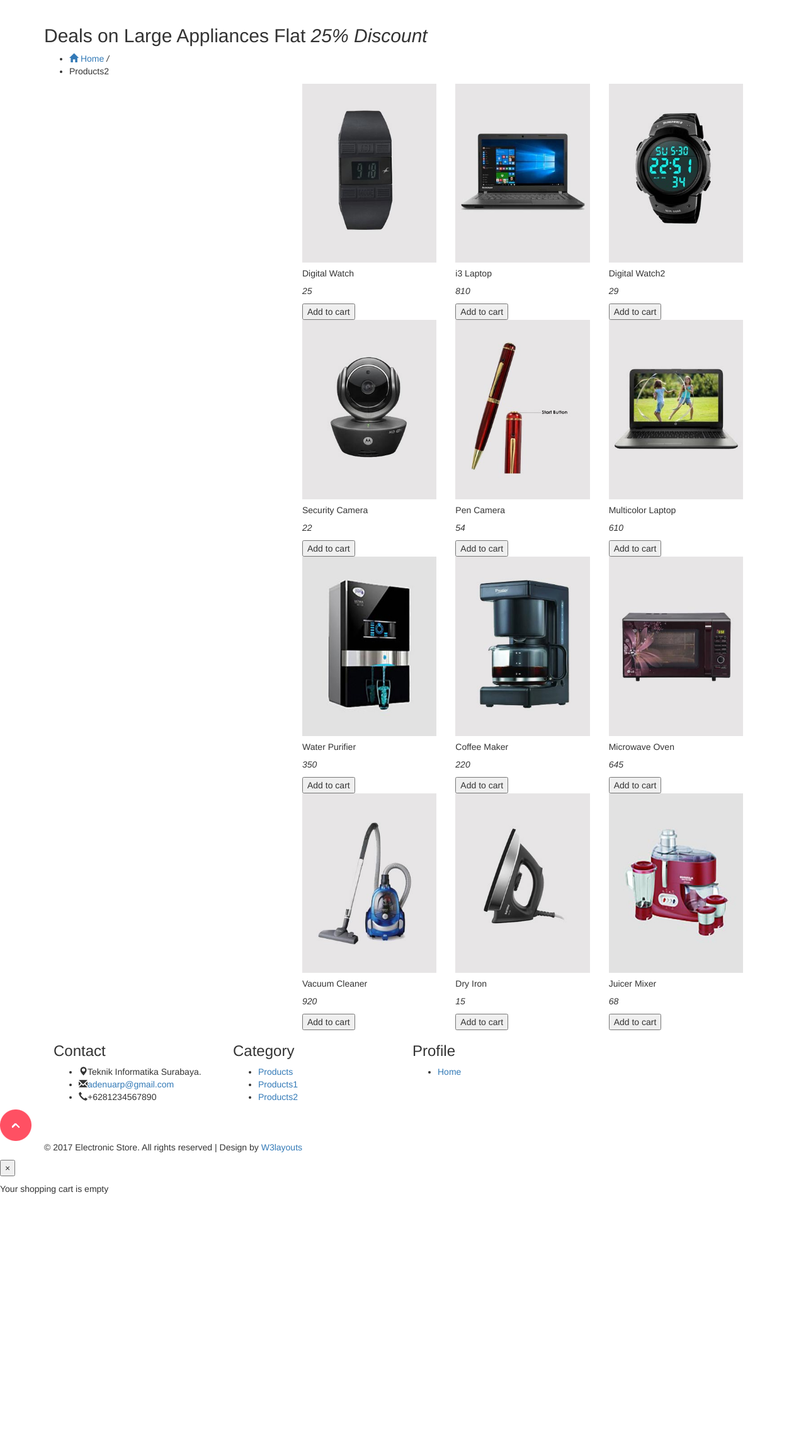
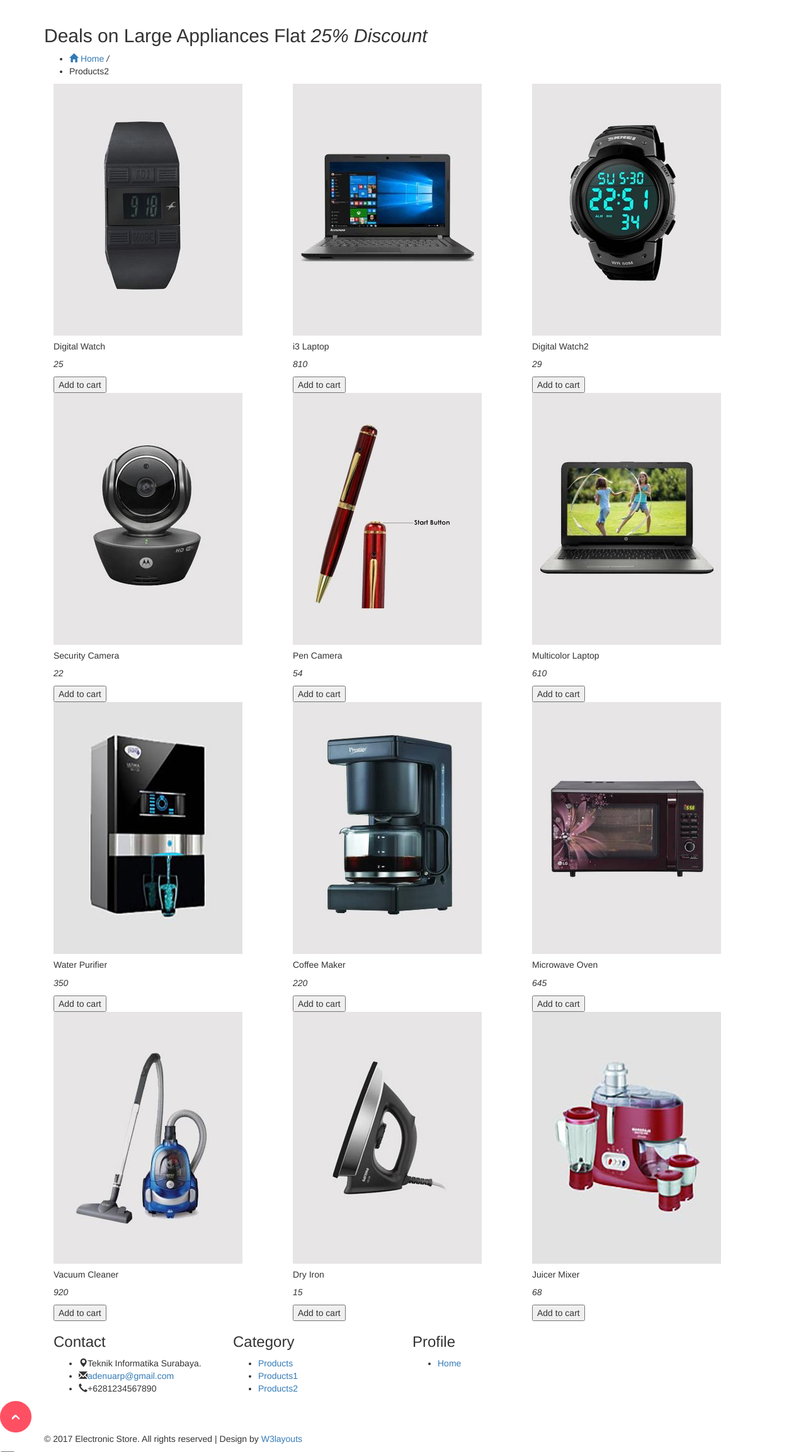
Before and after one commit to nyarudea/electronic, a PHP site: page /products2.php in a window 1280 px wide. Shown: the part 195-2501 px from the top of the page at 63% size. Before the commit the page ends 2091 px from the top, so only its background shows below. Run offline with PHP 8.4, Linux system fonts and the light colour scheme; data comes from the database, SQL or seed files in the repository; some web fonts are replaced.

Commit message:
revisi part 2

```diff
--- a/products.php
+++ b/products.php
@@ -201,7 +201,6 @@ License URL: http://creativecommons.org/licenses/by/3.0/
 								<div class="col-md-4 w3ls_mobiles_grid_left">
 				</div>
 						<div class="clearfix"> </div>
-
 <?PHP
 
 require "db/konek.php";
--- a/products2.php
+++ b/products2.php
@@ -197,14 +197,7 @@ License URL: http://creativecommons.org/licenses/by/3.0/
 <div class="mobiles">
 		<div class="container">
 			<div class="w3ls_mobiles_grids">
-								<div class="col-md-4 w3ls_mobiles_grid_left">
-				</div>
-				<div class="col-md-8 w3ls_mobiles_grid_right">
 					<div class="clearfix"> </div>
-					<div class="w3ls_mobiles_grid_right_grid2">
-						<div class="clearfix"> </div>
-					</div>
-
 <?PHP
 require "db/konek.php";
 
@@ -217,7 +210,7 @@ if($result3->num_rows>0)
 		 	if($row['id']%3==1)
 		 	{
 		 		echo "
-		 		<div class='w3ls_mobiles_grid_right_grid3'>
+		 		<div class='w3ls_mobiles_grid_right_grid2'>
 		 		";
 		 	}
 		 	echo "<div class='col-md-4 agileinfo_new_products_grid agileinfo_new_products_grid_mobiles'>
```
Also changed, not shown: products1.php (+1 -8 lines).
